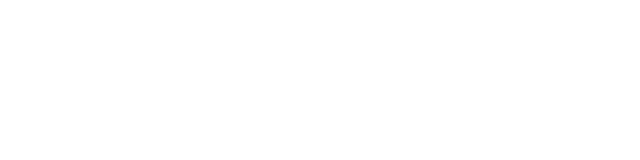
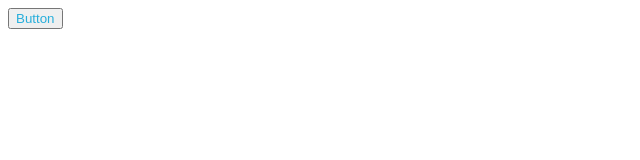
Before and after one commit to Newton-School/Button-Action-with-Class-Component-boilerplate, a React app: page / in a window 1280 px wide. Shown: the top 160 px of the page, without its empty margins (0-640 px from the left). Built offline with nearby package versions, Linux system fonts and the light colour scheme.

Commit message:
initial commit

```diff
--- a/src/components/App.js
+++ b/src/components/App.js
@@ -1,19 +1,34 @@
-import React, {Component, useState} from "react";
-import '../styles/App.css';
+import React, { Component, useState } from "react";
+import "../styles/App.css";
 
 class App extends Component {
   constructor(props) {
     super(props);
+
+    this.state = {
+      para: ""
     };
+  }
 
   render() {
-    	return(
+    return (
       <div id="main">
-				{ /* Do not remove this main div!! */ }
+        {/* Do not remove this main div!! */}
+        <button
+          id="click"
+          onClick={() =>
+            this.setState({
+              para:
+                "Hello, I've learnt to use the full-stack evaluation tool. This makes me so happy"
+            })
+          }
+        >
+          Button
+        </button>
+        <p id="para">{this.state.para}</p>
       </div>
     );
   }
 }
 
-
 export default App;
```
Lines whose indentation alone changed are shown as unchanged.
